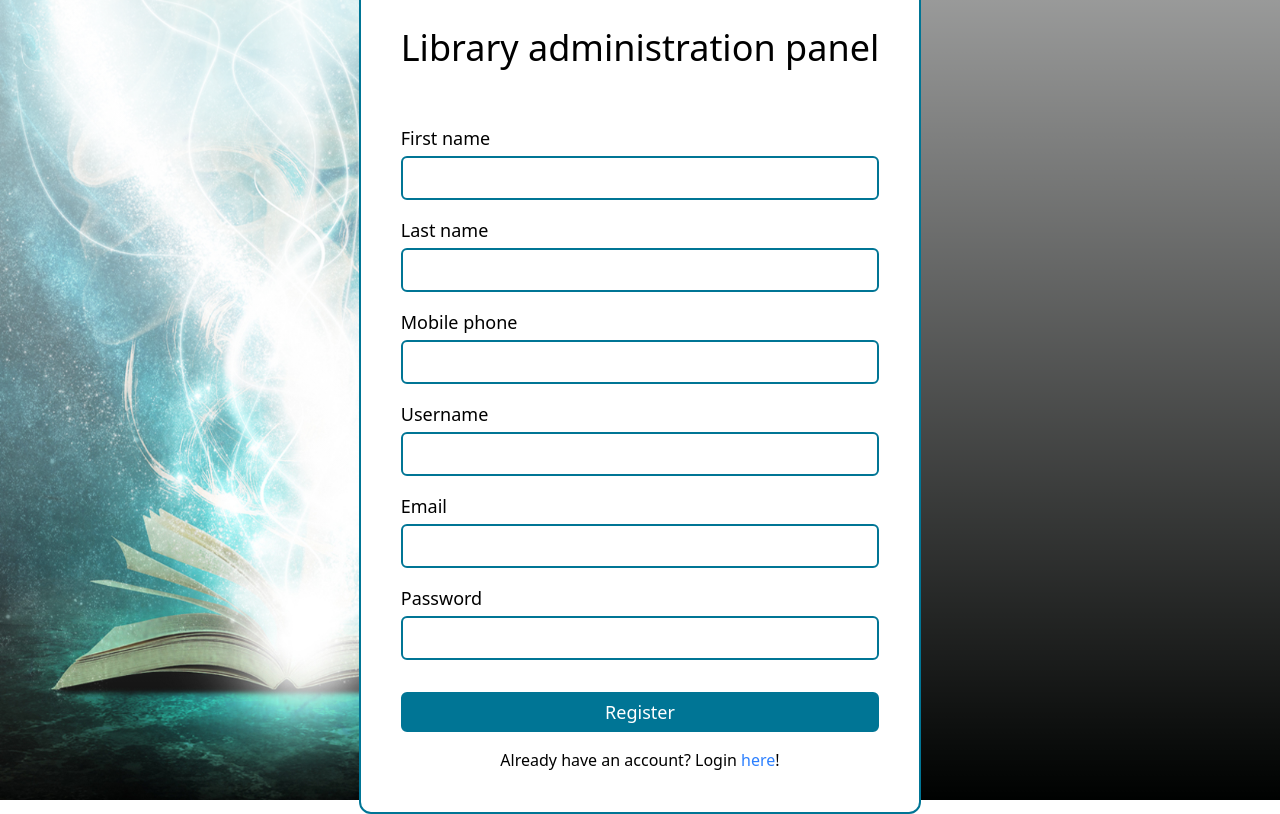
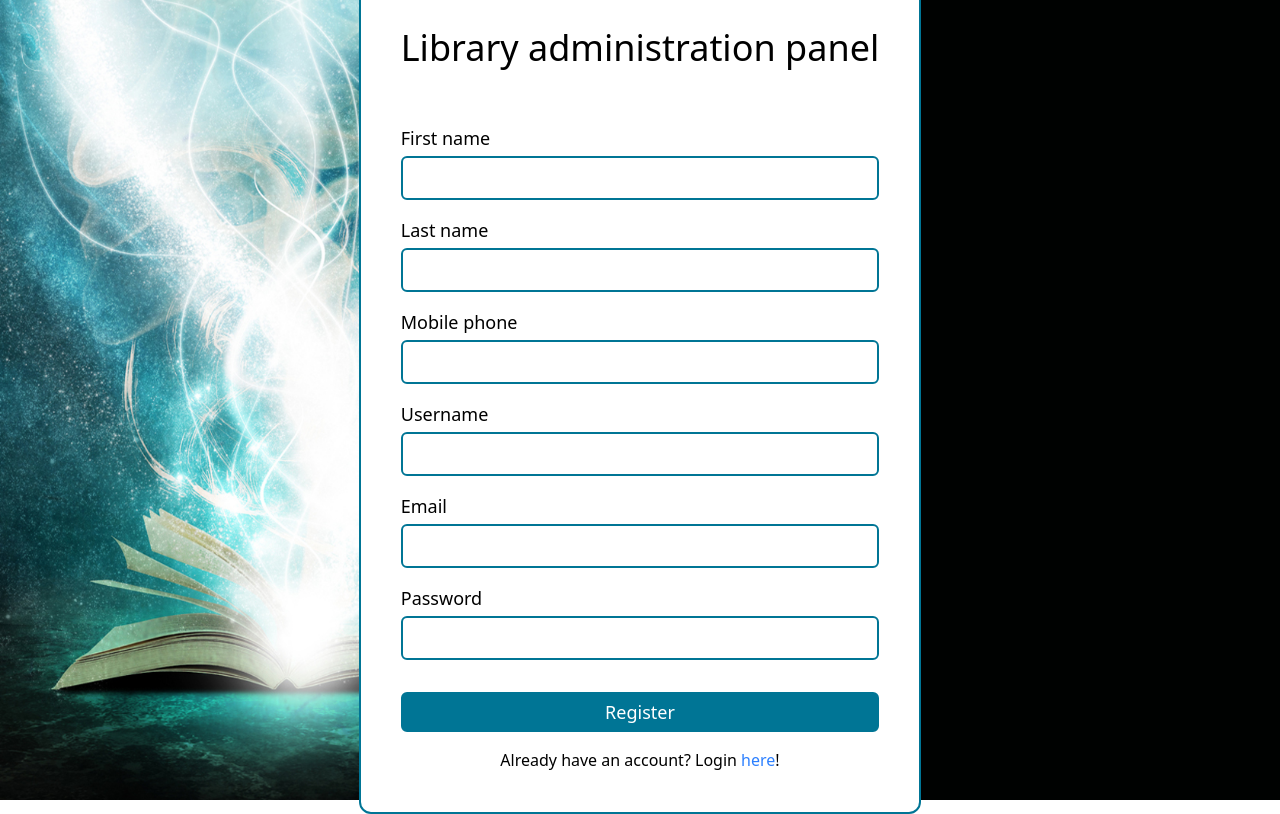
Before and after one commit to jimkdev/library-client, a Next.js app: page /register in a window 1280 px wide. Built offline with nearby package versions, Linux system fonts and the light colour scheme.

Commit message:
Change background image and apply background position

```diff
--- a/src/app/global.css
+++ b/src/app/global.css
@@ -7,8 +7,7 @@ body {
 
 .background-image {
   object-fit: cover;
-  background:
-    linear-gradient(rgba(255, 255, 255, 0.6), rgba(255, 255, 255, 0)),
-    url("../../public/background.jpg") no-repeat;
+  background: url("../../public/background.jpg") no-repeat;
   background-size: cover;
+  background-position: center;
 }
```
